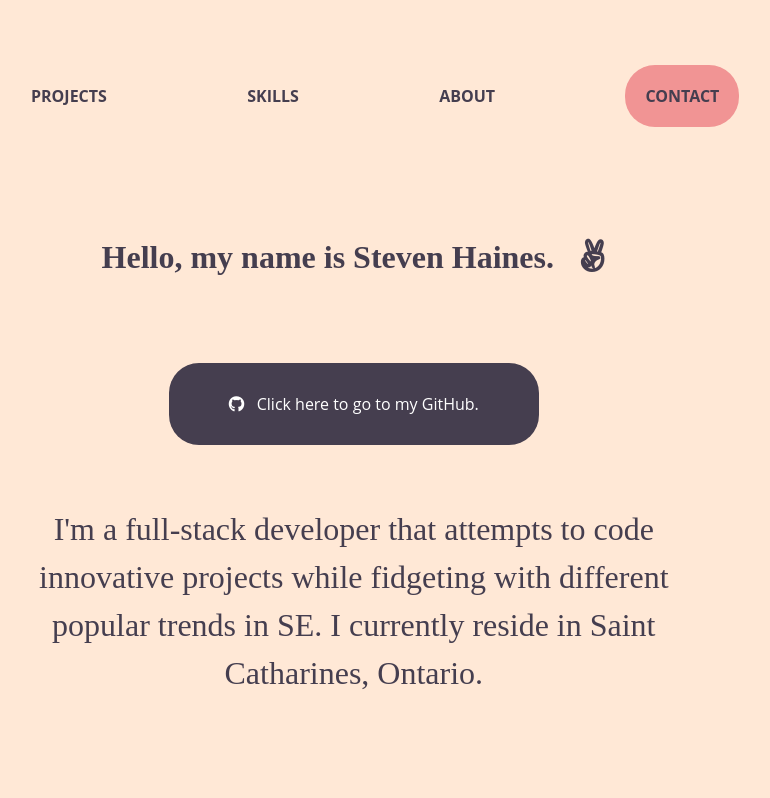
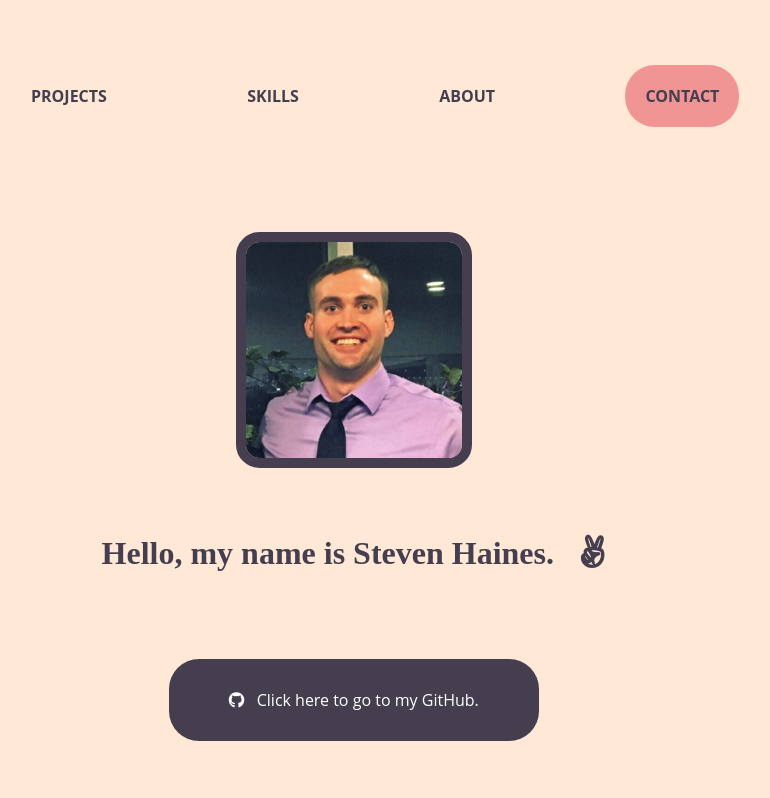
Before and after one commit to Stevenhaines06/new-site-sc-sh, a website built with Parcel: page index.html in a window 1280 px wide. Shown: the top 798 px of the page, without its empty margins (259-1029 px from the left). Built offline with nearby package versions, Linux system fonts and the light colour scheme.

Commit message:
photo changes

```diff
--- a/css/main.css
+++ b/css/main.css
@@ -334,6 +334,26 @@ header h2 {
   justify-content: center;
   align-items: stretch;
   flex-flow: row wrap;
+}
+
+.profile-img-wrapper img {
+  width: 80%;
+  height: 80%;
+  max-width: 250px;
+  border-radius: 10%;
+  object-fit: cover;
+  transition: filter 0.3s ease;
+  transition-behavior: normal;
+  transition-duration: 0.3s;
+  transition-timing-function: ease;
+  transition-delay: 0s;
+  transition-property: filter;
+  border-width: 10px;
+  border-style: solid;
+}
+
+.profile-img-wrapper img:hover {
+  border-color: #37a987;
 }
 
 /* Portfolio */
--- a/index.html
+++ b/index.html
@@ -41,6 +41,11 @@
           </ul>
         </nav>
         <div class="home-title">
+        <div class="photo-section">
+        <figure class="profile-img-wrapper">
+          <img src="img/profile-professional-photo.jpeg" alt="professional-photo" id="profile-professional-photo">
+          </figure>
+        </div>
           <h1>
             Hello, my name is Steven Haines. &nbsp;
             <i class="fab fa-angellist"></i>
@@ -211,7 +216,7 @@
         </section>
       </article>
 
-      <section id="about">
+      <!-- <section id="about">
         <div class="content-wrapper">
           <div class="about-content-wrapper">
             <figure>
@@ -234,7 +239,7 @@
             </div>
           </div>
         </div>
-      </section>
+      </section> -->
     </main>
 
     <footer id="contact">
```
Also changed, not shown: img/Computer-headshot.png (added), img/profile-professional-photo.jpeg (added), img/profile-screen-shot.png (added), 1 other file.
